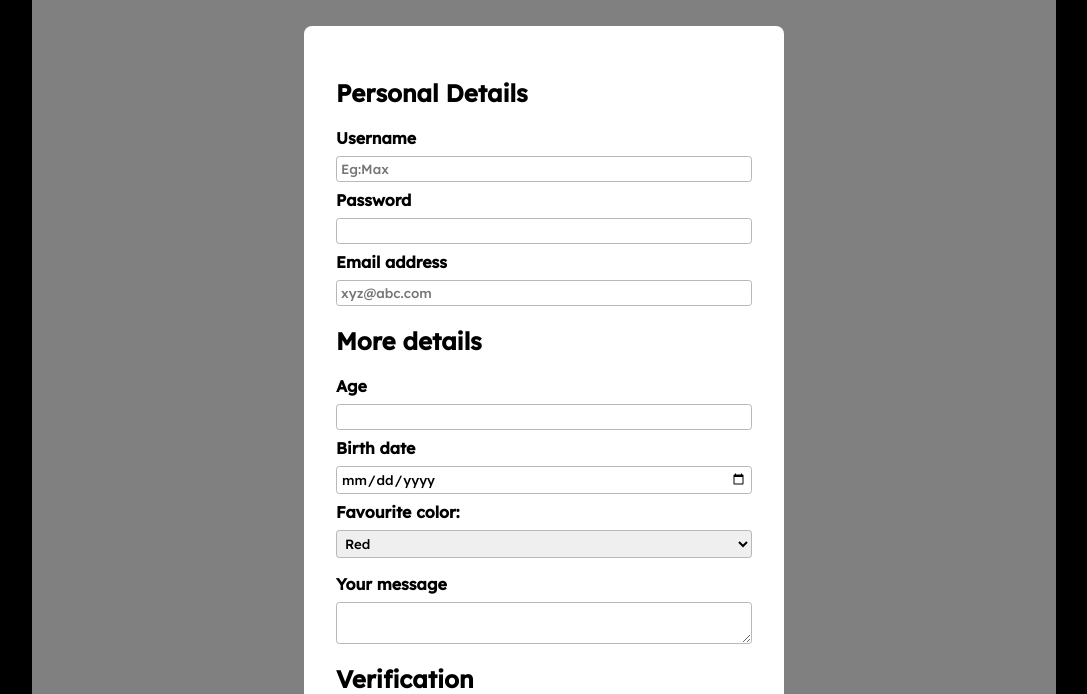
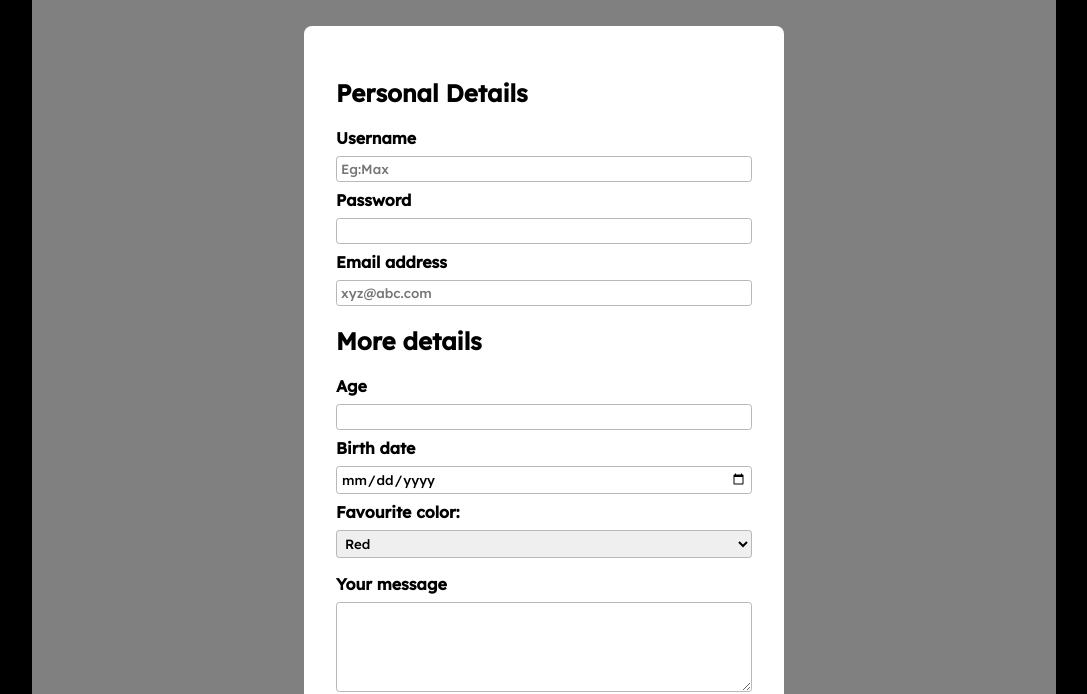
Before and after one commit to Indranimark42/forms, a plain HTML site: page index.html in a window 1280 px wide. Shown: the part 291-985 px from the top of the page, without its empty margins (96-1183 px from the left). Drawn offline with Linux system fonts and the light colour scheme.

Commit message:
added a new attribute called rows in textarea

```diff
--- a/index.html
+++ b/index.html
@@ -81,7 +81,7 @@
         <section>
           <li class="textareas">
             <label for="usermessage">Your message</label>
-            <textarea id="usermessage"></textarea>
+            <textarea id="usermessage" name="user-message" required rows="5"></textarea>
           </li>
         </section>
         <section>
```
